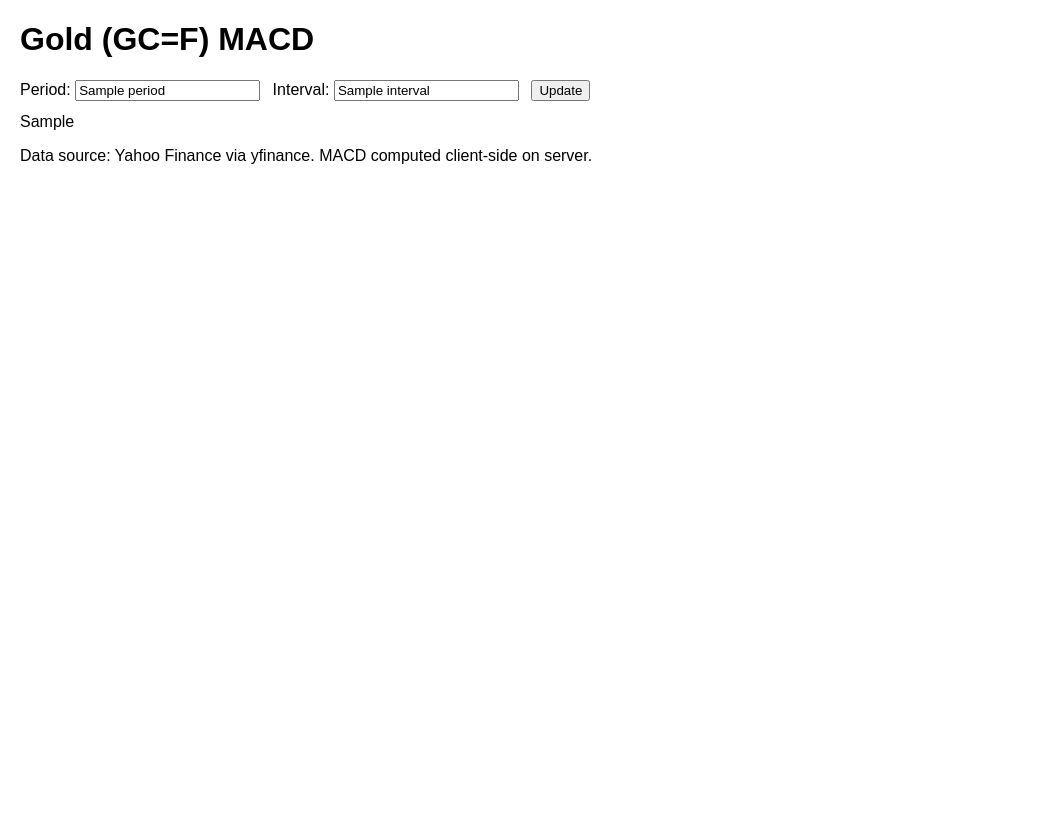
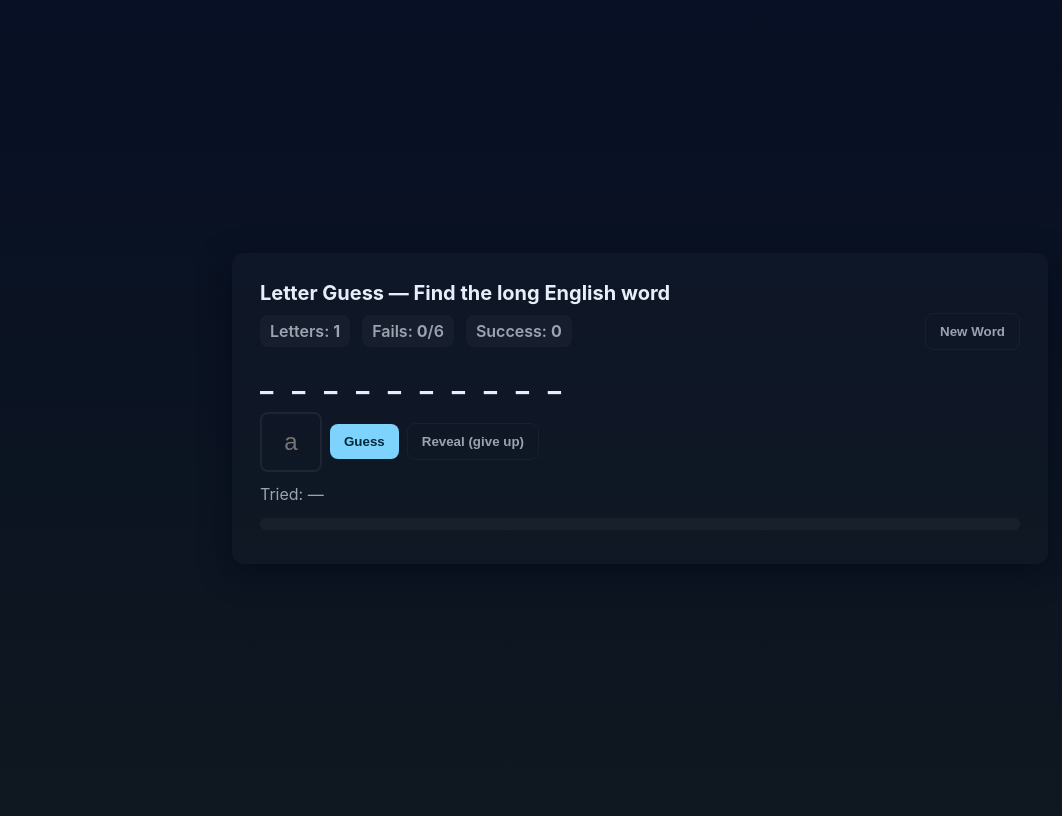
Before and after one commit to Maniacas-Org/CopilotProgram, a Flask app: template templates/index.html in a window 1280 px wide. Shown: the whole page, without its empty margins (0-1062 px from the left). Before the commit the page ends 164 px from the top, so only its background shows below. Run offline with Flask 2, Linux system fonts and the light colour scheme; the template is opened without the code that fills it: most values are stand-ins (such as "Sample title", 1, 10 or a date in 2020); data that the repository does not hold is empty.

Commit message:
nice word guess game

```diff
--- a/app.py
+++ b/app.py
@@ -1,81 +1,135 @@
-from flask import Flask, render_template, request
-import pandas as pd
-import datetime
-
-# Data fetching uses yfinance; keep import local in case it's unavailable during install
-try:
-    import yfinance as yf
-except Exception:
-    yf = None
-
-try:
-    import plotly.graph_objs as go
-    from plotly.subplots import make_subplots
-except Exception:
-    go = None
-    make_subplots = None
+from flask import Flask, render_template, session, request, jsonify, redirect, url_for
+import random
+import string
+import os
 
 app = Flask(__name__)
+# For a real deployment, set a secure SECRET_KEY via env var
+app.secret_key = os.environ.get('FLASK_SECRET_KEY', 'dev-secret-for-demo')
+
+# Long English words to guess (kept family-friendly and fun)
+WORDS = [
+    'internationalization',
+    'characteristically',
+    'misunderstanding',
+    'counterintuitive',
+    'extraordinary',
+    'phenomenon',
+    'inconsequential',
+    'congratulations',
+    'multiplication',
+    'hippopotamus',
+]
+
+MAX_FAILS = 6
 
 
-def fetch_gold(period: str = '1y', interval: str = '1d') -> pd.DataFrame:
-    """Fetch gold price history using yfinance ticker 'GC=F' (Gold futures).
-
-    Returns a DataFrame with a `close` column indexed by date.
-    """
-    if yf is None:
-        raise RuntimeError('yfinance is not installed')
-
-    ticker = 'GC=F'
-    # yfinance returns a DataFrame with DatetimeIndex; we only need Close
-    df = yf.download(ticker, period=period, interval=interval, progress=False)
-    if df is None or df.empty:
-        return pd.DataFrame()
-    df = df[['Close']].rename(columns={'Close': 'close'})
-    return df
+def start_new_game():
+    word = random.choice(WORDS).lower()
+    session['word'] = word
+    session['guessed'] = []
+    session['success'] = 0
+    session['fail'] = 0
+    session['max_fails'] = MAX_FAILS
+    session.modified = True
 
 
-def compute_macd(df: pd.DataFrame, fast: int = 12, slow: int = 26, signal: int = 9) -> pd.DataFrame:
-    """Compute MACD, signal line and histogram.
-
-    Adds columns: ema_fast, ema_slow, macd, signal, hist
-    """
-    df = df.copy()
-    df['ema_fast'] = df['close'].ewm(span=fast, adjust=False).mean()
-    df['ema_slow'] = df['close'].ewm(span=slow, adjust=False).mean()
-    df['macd'] = df['ema_fast'] - df['ema_slow']
-    df['signal'] = df['macd'].ewm(span=signal, adjust=False).mean()
-    df['hist'] = df['macd'] - df['signal']
-    return df
+def masked_word(word, guessed):
+    return ' '.join([c if (not c.isalpha()) or (c in guessed) else '_' for c in word])
 
 
 @app.route('/')
 def index():
-    period = request.args.get('period', '1y')
-    interval = request.args.get('interval', '1d')
-    try:
-        df = fetch_gold(period=period, interval=interval)
-        if df.empty:
-            raise RuntimeError('no data returned for the requested period')
-        df = compute_macd(df)
+    if 'word' not in session:
+        start_new_game()
+    word = session.get('word')
+    guessed = session.get('guessed', [])
+    return render_template('index.html', masked=masked_word(word, guessed), length=len(word))
 
-        if go is None or make_subplots is None:
-            raise RuntimeError('plotly is not installed')
 
-        fig = make_subplots(rows=2, cols=1, shared_xaxes=True, row_heights=[0.7, 0.3])
-        fig.add_trace(go.Scatter(x=df.index, y=df['close'], name='Gold Close', line=dict(color='gold')), row=1, col=1)
-        fig.add_trace(go.Scatter(x=df.index, y=df['macd'], name='MACD', line=dict(color='orange')), row=2, col=1)
-        fig.add_trace(go.Scatter(x=df.index, y=df['signal'], name='Signal', line=dict(color='blue')), row=2, col=1)
-        fig.add_trace(go.Bar(x=df.index, y=df['hist'], name='Histogram', marker_color='green'), row=2, col=1)
-        fig.update_layout(height=700, title=f'Gold (GC=F) Close and MACD 	6 period={period} interval={interval}')
-        graph_div = fig.to_html(full_html=False)
-    except Exception as e:
-        # Minimal error display on page
-        graph_div = f"<div class='alert'>Error: {e}</div>"
+@app.route('/new', methods=['POST'])
+def new_game():
+    start_new_game()
+    return jsonify(state=True, message='New word selected')
 
-    return render_template('index.html', graph_div=graph_div, period=period, interval=interval)
+
+@app.route('/guess', methods=['POST'])
+def guess():
+    data = request.get_json() or {}
+    letter = (data.get('letter') or '').strip().lower()
+    if not letter or len(letter) != 1 or not letter.isalpha():
+        return jsonify(error='Please send a single letter (a-z).'), 400
+
+    if 'word' not in session:
+        start_new_game()
+
+    word = session['word']
+    guessed = session.get('guessed', [])
+
+    if letter in guessed:
+        # already guessed
+        state = {
+            'masked': masked_word(word, guessed),
+            'guessed': guessed,
+            'success': session.get('success', 0),
+            'fail': session.get('fail', 0),
+            'message': f'You already tried "{letter}"',
+        }
+        return jsonify(state)
+
+    guessed.append(letter)
+    session['guessed'] = guessed
+
+    if letter in word:
+        # count how many letters revealed
+        count = sum(1 for c in word if c == letter)
+        session['success'] = session.get('success', 0) + count
+        correct = True
+        message = random.choice(['Nice!', 'Great guess!', 'You found some letters!', 'Bingo!'])
+    else:
+        session['fail'] = session.get('fail', 0) + 1
+        correct = False
+        message = random.choice(['Oops!', 'Not this time', 'Try again!', 'Almost...'])
+
+    masked = masked_word(word, guessed)
+    won = all((not c.isalpha()) or (c in guessed) for c in word)
+    lost = session.get('fail', 0) >= session.get('max_fails', MAX_FAILS)
+
+    if won:
+        message = 'You won! 🎉 — ' + word
+    elif lost:
+        message = 'Game over 😢 — the word was: ' + word
+
+    state = {
+        'masked': masked,
+        'guessed': guessed,
+        'success': session.get('success', 0),
+        'fail': session.get('fail', 0),
+        'max_fails': session.get('max_fails', MAX_FAILS),
+        'correct': correct,
+        'message': message,
+        'won': won,
+        'lost': lost,
+    }
+
+    session.modified = True
+    return jsonify(state)
+
+
+@app.route('/state')
+def state():
+    if 'word' not in session:
+        start_new_game()
+    word = session['word']
+    guessed = session.get('guessed', [])
+    return jsonify({
+        'masked': masked_word(word, guessed),
+        'guessed': guessed,
+        'success': session.get('success', 0),
+        'fail': session.get('fail', 0),
+        'max_fails': session.get('max_fails', MAX_FAILS),
+    })
 
 
 if __name__ == '__main__':
-    # Development server
     app.run(host='0.0.0.0', port=5000, debug=True)
--- a/requirements.txt
+++ b/requirements.txt
@@ -1,4 +1 @@
 Flask>=2.0
-pandas>=1.5
-yfinance>=0.2
-plotly>=5.0
--- a/templates/index.html
+++ b/templates/index.html
@@ -3,28 +3,125 @@
   <head>
     <meta charset="utf-8">
     <meta name="viewport" content="width=device-width,initial-scale=1">
-  <title>Gold MACD</title>
+    <title>Letter Guess — Long Word Fun</title>
     <style>
-    body { font-family: Arial, Helvetica, sans-serif; margin: 20px; }
-    .controls { margin-bottom: 12px; }
-    label { margin-right: 8px; }
-    .alert { color: red; font-weight: bold; }
+      :root{--bg:#0f1720;--card:#0b1220;--accent:#7dd3fc;--muted:#9ca3af}
+      body{background:linear-gradient(180deg,#071024,#0f1720);color:#e6eef8;font-family:Inter,ui-sans-serif,system-ui,Segoe UI,Roboto,Helvetica,Arial;display:flex;min-height:100vh;align-items:center;justify-content:center}
+      .card{background:linear-gradient(180deg,rgba(255,255,255,0.02),rgba(255,255,255,0.01));padding:28px;border-radius:12px;box-shadow:0 8px 30px rgba(2,6,23,0.6);width:min(760px,95vw)}
+      h1{margin:0 0 8px;font-size:20px}
+      .word{font-size:28px;letter-spacing:6px;margin:14px 0;font-weight:700}
+      .meta{display:flex;gap:12px;align-items:center;margin-bottom:12px}
+      .badge{background:rgba(255,255,255,0.03);padding:6px 10px;border-radius:8px;color:var(--muted);font-weight:600}
+      .controls{display:flex;gap:8px;align-items:center}
+      input.letter{width:54px;height:54px;font-size:24px;text-align:center;border-radius:8px;border:2px solid rgba(255,255,255,0.06);background:transparent;color:inherit}
+      button{background:var(--accent);border:none;color:#04293a;padding:10px 14px;border-radius:8px;font-weight:700;cursor:pointer}
+      button.secondary{background:transparent;border:1px solid rgba(255,255,255,0.04);color:var(--muted)}
+      .guessed{margin-top:12px;color:var(--muted)}
+      .message{margin-top:12px;font-weight:700}
+      .progress{height:12px;background:rgba(255,255,255,0.04);border-radius:8px;overflow:hidden}
+      .progress > i{display:block;height:100%;background:linear-gradient(90deg,#06b6d4,#60a5fa);width:0%}
+      .hangman{font-family:monospace;color:#ffd6a5}
     </style>
   </head>
   <body>
-  <h1>Gold (GC=F) MACD</h1>
-  <form method="get" class="controls">
-    <label>Period: <input name="period" value="{{ period }}"/></label>
-    <label>Interval: <input name="interval" value="{{ interval }}"/></label>
-    <button type="submit">Update</button>
-  </form>
-
-  <div id="chart">
-    {{ graph_div | safe }}
+    <div class="card">
+      <h1>Letter Guess — Find the long English word</h1>
+      <div class="meta">
+        <div class="badge">Letters: <strong id="length">{{ length }}</strong></div>
+        <div class="badge">Fails: <strong id="fails">0</strong>/<span id="maxfails">6</span></div>
+        <div class="badge">Success: <strong id="success">0</strong></div>
+        <div style="flex:1"></div>
+        <button id="newBtn" class="secondary">New Word</button>
       </div>
 
-  <footer>
-    <p>Data source: Yahoo Finance via yfinance. MACD computed client-side on server.</p>
-  </footer>
+      <div class="word" id="masked">{{ masked }}</div>
+
+      <div class="controls">
+        <input id="letter" class="letter" maxlength="1" placeholder="a" />
+        <button id="guessBtn">Guess</button>
+        <button id="revealBtn" class="secondary">Reveal (give up)</button>
+        <div style="flex:1"></div>
+      </div>
+
+      <div class="guessed">Tried: <span id="tried">—</span></div>
+      <div class="message" id="message"></div>
+
+      <div style="margin-top:14px" aria-hidden>
+        <div class="progress" style="margin-bottom:6px"><i id="progress"></i></div>
+        <div class="hangman" id="hang"> </div>
+      </div>
+    </div>
+
+    <script>
+      const el = id => document.getElementById(id)
+      async function postJson(url, data){
+        const res = await fetch(url, {method:'POST',headers:{'Content-Type':'application/json'},body: JSON.stringify(data)})
+        if(!res.ok) throw await res.json()
+        return res.json()
+      }
+
+      async function updateState(){
+        const r = await fetch('/state')
+        const s = await r.json()
+        renderState(s)
+      }
+
+      function renderState(s){
+        el('masked').textContent = s.masked
+        el('tried').textContent = s.guessed.length ? s.guessed.join(', ') : '—'
+        el('fails').textContent = s.fail
+        el('success').textContent = s.success
+        el('maxfails').textContent = s.max_fails
+        const pct = Math.min(100, Math.round((s.fail / s.max_fails)*100))
+        el('progress').style.width = pct + '%'
+        el('hang').textContent = simpleHang(s.fail)
+      }
+
+      function simpleHang(fail){
+        const stages = ['','O','O\n|','O\n/|','O\n/|\\','O\n/|\\\n/','O\n/|\\\n/ \\']
+        return stages[Math.min(fail, stages.length-1)]
+      }
+
+      document.getElementById('guessBtn').addEventListener('click', async ()=>{
+        const v = el('letter').value.trim().toLowerCase()
+        if(!v) return
+        try{
+          const s = await postJson('/guess', {letter: v})
+          renderState(s)
+          el('message').textContent = s.message
+          el('letter').value = ''
+          if(s.won || s.lost) el('message').textContent += ' — Click New Word to play again.'
+        }catch(err){
+          el('message').textContent = err.error || 'Invalid input'
+        }
+      })
+
+      document.getElementById('newBtn').addEventListener('click', async ()=>{
+        await postJson('/new', {})
+        el('message').textContent = 'New word started!'
+        updateState()
+      })
+
+      document.getElementById('revealBtn').addEventListener('click', async ()=>{
+        // reveal: fetch current state and show full word by making a dummy guess for each remaining letter
+        const r = await fetch('/state'); const s = await r.json();
+        // if lost or won, just update
+        if(s.fail >= s.max_fails || s.masked.indexOf('_') === -1){ updateState(); return }
+        // call /guess with reveal action by making multiple requests (client-side convenience)
+        const remaining = s.masked.split(' ').filter(x=>x==='_' ).length
+        // request server to reveal by starting a new game and showing the word in message
+        // simpler: ask server for current word via /state and then show
+        // but server doesn't expose the word; so just trigger new game and show message
+        const resp = await postJson('/new', {})
+        el('message').textContent = 'Word revealed by starting a new game. Old word was hidden.'
+        updateState()
+      })
+
+      // allow pressing Enter in input
+      el('letter').addEventListener('keydown', e=>{ if(e.key==='Enter'){ e.preventDefault(); document.getElementById('guessBtn').click() } })
+
+      // initial load
+      updateState()
+    </script>
   </body>
 </html>
```
Lines whose indentation alone changed are shown as unchanged.
